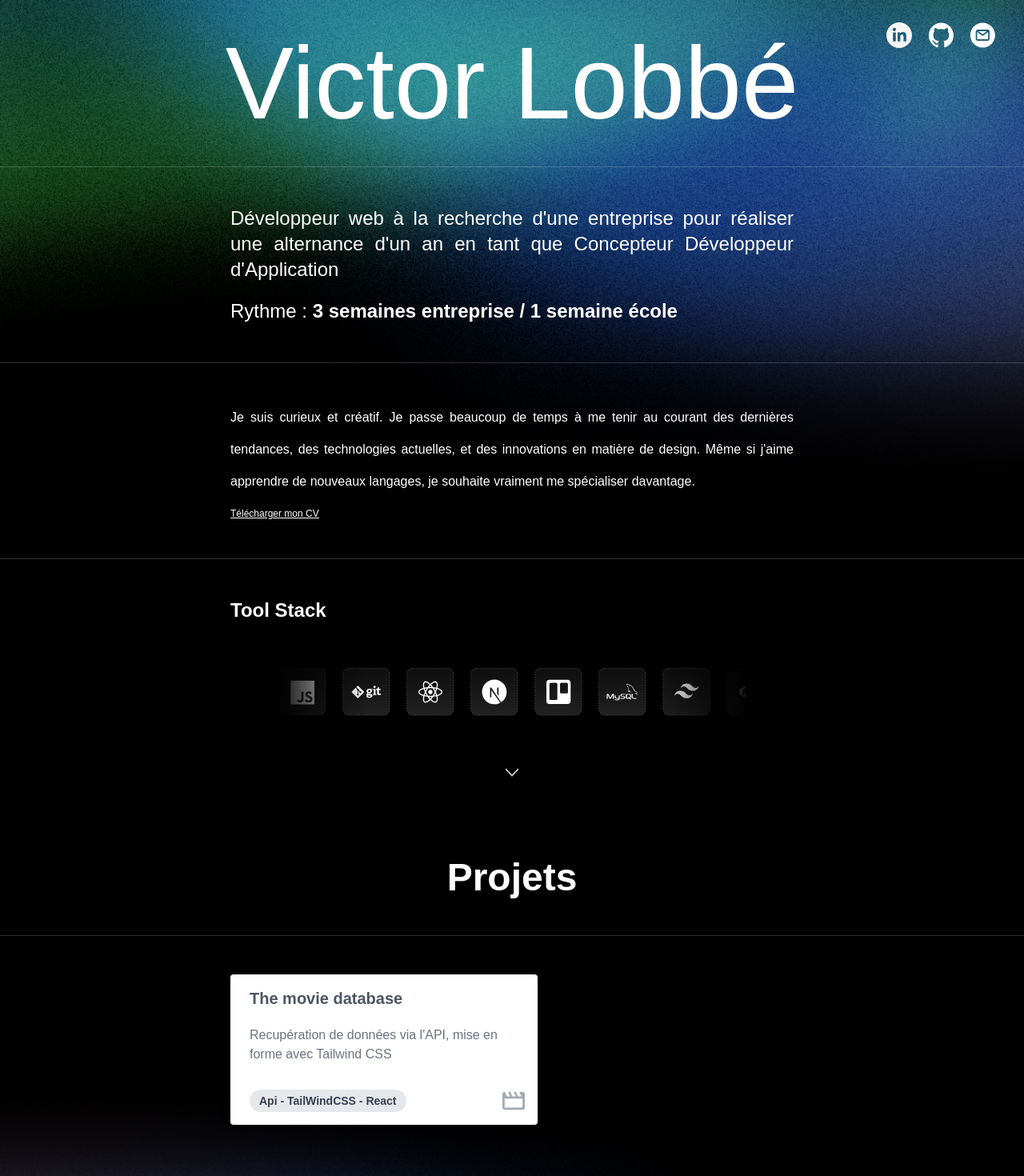
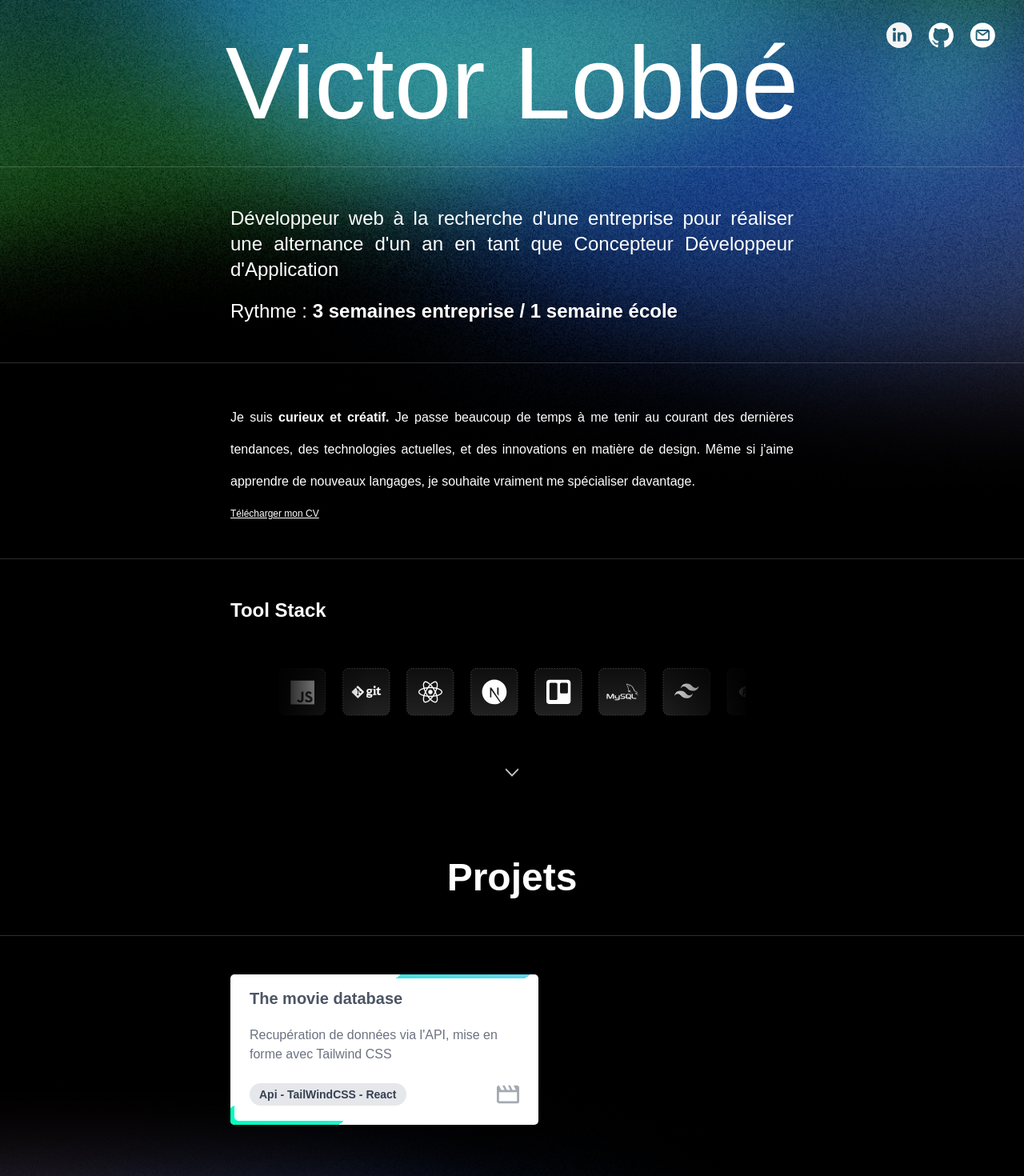
Before and after one commit to DiscoMajor/folio-v2, a Next.js app: page / in a window 1280 px wide. Shown: the top 1470 px of the page at 80% size. Built offline with nearby package versions, Linux system fonts and the light colour scheme; a web font is replaced by a local one.

Commit message:
Index Cards done, added some minor stuff ton index too

```diff
--- a/src/app/components/alternance.js
+++ b/src/app/components/alternance.js
@@ -12,7 +12,10 @@ export default function Alternance() {
                     d'Application
                 </p>
                 <p className="xl:text-2xl sm:text-xl xs:text-md pt-5">
-                    Rythme : <span className="font-bold ">3 semaines entreprise / 1 semaine école</span>
+                    Rythme :{" "}
+                    <span className="font-bold hover:text-green-400 hover:transition duration-300 ease-in-out">
+                        3 semaines entreprise / 1 semaine école
+                    </span>
                 </p>
             </div>
 
@@ -20,13 +23,14 @@ export default function Alternance() {
 
             <div className={monda.className}>
                 <p className="xl:text-base xs:text-sm xl:mx-60 lg:mx-52 md:mx-28 sm:mx-11 xs:mx-2 px-12 pt-12 pb-3 xl:leading-10 xs:leading-6 ">
-                    Je suis curieux et créatif. Je passe beaucoup de temps à me tenir au courant des dernières tendances, des technologies
-                    actuelles, et des innovations en matière de design. Même si j'aime apprendre de nouveaux langages, je souhaite vraiment
-                    me spécialiser davantage.
+                    Je suis
+                    <span className="font-bold hover:text-green-400 hover:transition duration-300 ease-in-out"> curieux et créatif. </span>
+                    Je passe beaucoup de temps à me tenir au courant des dernières tendances, des technologies actuelles, et des innovations
+                    en matière de design. Même si j'aime apprendre de nouveaux langages, je souhaite vraiment me spécialiser davantage.
                 </p>
-                <div className="xl:mx-60 lg:mx-52 md:mx-28 sm:mx-11 xs:mx-2 px-12 pb-12 text-xs underline">
+                <div className="xl:mx-60 lg:mx-52 md:mx-28 sm:mx-11 xs:mx-2 px-12 pb-12 text-xs ">
                     <Link href="/files/cv_lm_victor_lobbe.pdf" download="cv_lm_victor_lobbe.pdf" target="blank">
-                        Télécharger mon CV
+                        <span className="hover:text-green-400 underline"> Télécharger mon CV</span>
                     </Link>
                 </div>
             </div>
--- a/src/app/components/projets-cards.js
+++ b/src/app/components/projets-cards.js
@@ -6,26 +6,28 @@ import Image from "next/image";
 const ProjectCard = ({ title, name, description, keyword, img }) => {
     return (
         <Link href={`/projets/${name}`}>
-            <div className="max-w-sm rounded overflow-hidden shadow-lg bg-white hover:bg-gray-100 transition duration-300 ease-in-out transform hover:-translate-y-1 relative">
+            <div className="card hover:-translate-y-1 duration-300 ease-in-out bg-white">
+                <section className="z-50 relative">
                     <div className="px-6 py-4">
                         <div className="text-gray-600 font-bold xl:text-xl xs:text-lg mb-2">{title}</div>
                         <p className="text-gray-500 xl:text-base xs:text-sm pt-3">{description}</p>
-                </div>
-                <div className="px-6 pt-4 pb-2">
-                    <span className="inline-block bg-gray-200 rounded-full px-3 py-1 lg:text-sm xs:text-xs font-semibold text-gray-700 mr-2 mb-2 ">
+
+                        <div className="pt-6 ">
+                            <span className="inline-block bg-gray-200 rounded-full lg:text-sm xs:text-xs font-semibold text-gray-700 mr-2 mb-2 px-3 py-1 ">
                                 {keyword}
                             </span>
-
+                        </div>
                         <span className="size-8 sm:size-8 xs:size-6">
                             <Image
                                 src={img}
-                            className="size-7 sm:size-7 xs:size-6 absolute bottom-4 right-4"
+                                className="size-7 sm:size-7 xs:size-6 absolute bottom-6 right-6"
                                 alt={title}
                                 height={33}
                                 width={33}
                             />
                         </span>
                     </div>
+                </section>
             </div>
         </Link>
     );
--- a/src/app/components/projets-const.js
+++ b/src/app/components/projets-const.js
@@ -23,7 +23,7 @@ const projects = [
 
 const Projects = () => {
     return (
-        <div className="flex flex-col gap-5 xl:mx-60 lg:mx-52 md:mx-28 sm:mx-11 xs:mx-2 p-12">
+        <div className="flex flex-col gap-6 xl:mx-60 lg:mx-52 md:mx-28 sm:mx-11 xs:mx-2 p-12">
             {projects.map((projet) => (
                 <ProjectCard
                     key={projet.id}
--- a/src/app/components/socials.js
+++ b/src/app/components/socials.js
@@ -25,8 +25,14 @@ export default function SocialsIcons() {
     return (
         <div className="flex absolute xl:gap-5 xs:gap-2 xl:right-8 xl:top-6 sm:right-8 sm:top-6 xs:right-1 xs:top-1 xs:p-1 z-20">
             {socialLinks.map(({ href, src, alt }) => (
-                <a key={alt} href={href} target="_blank" rel="noopener noreferrer">
-                    <Image src={src} className="size-8 sm:size-8 xs:size-6" alt={alt} height={33} width={33} />
+                <a key={alt} href={href} target="_blank">
+                    <Image
+                        src={src}
+                        className="size-8 sm:size-8 xs:size-6  xl:hover:scale-110 transition ease-in-out duration-300"
+                        alt={alt}
+                        height={33}
+                        width={33}
+                    />
                 </a>
             ))}
         </div>
--- a/src/app/globals.css
+++ b/src/app/globals.css
@@ -50,3 +50,51 @@
     -webkit-mask: linear-gradient(90deg, transparent, white 20%, white 80%, transparent);
     mask: linear-gradient(90deg, transparent, white 20%, white 80%, transparent);
 }
+
+/* Card */
+
+.card {
+    max-width: 385px;
+    position: relative;
+    overflow: hidden;
+    border-radius: 5px;
+    z-index: 1;
+}
+
+.card::before {
+    content: "";
+    position: absolute;
+    width: 100px;
+    top: -140px;
+    left: 35%;
+    background-image: linear-gradient(180deg, rgb(99, 213, 241), rgb(0, 255, 191));
+    height: 240%;
+    animation: rotBGimg 5s linear infinite;
+    transition: all 0.2s linear;
+    z-index: -1;
+}
+
+/* Animation */
+@keyframes rotBGimg {
+    from {
+        transform: rotate(0deg);
+    }
+
+    to {
+        transform: rotate(360deg);
+    }
+}
+
+.card::after {
+    content: "";
+    position: absolute;
+    background: #ffffff;
+    inset: 5px;
+    border-radius: 5px;
+    z-index: 0;
+}
+
+.card section {
+    position: relative;
+    z-index: 1;
+}
```
Lines whose indentation alone changed are shown as unchanged.
